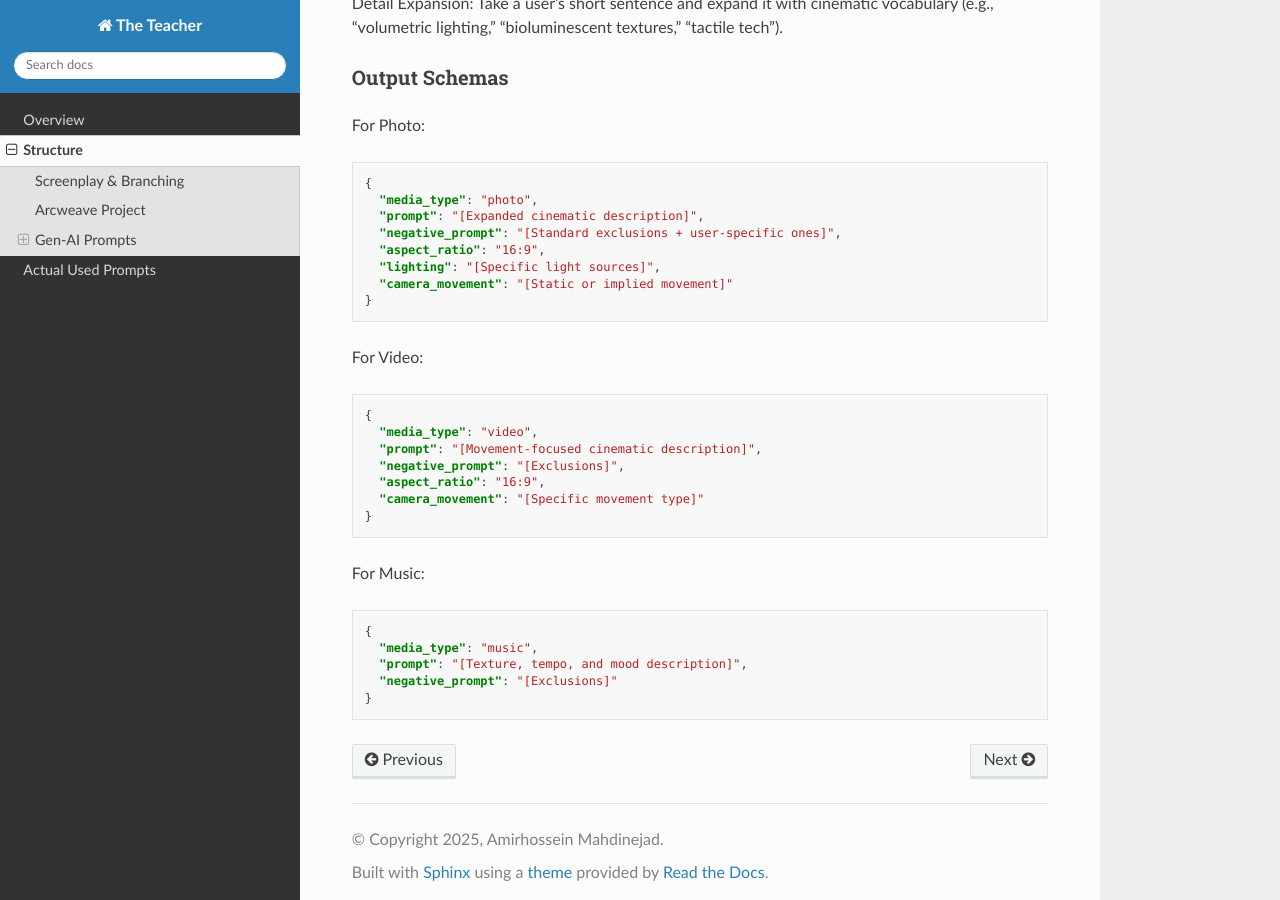
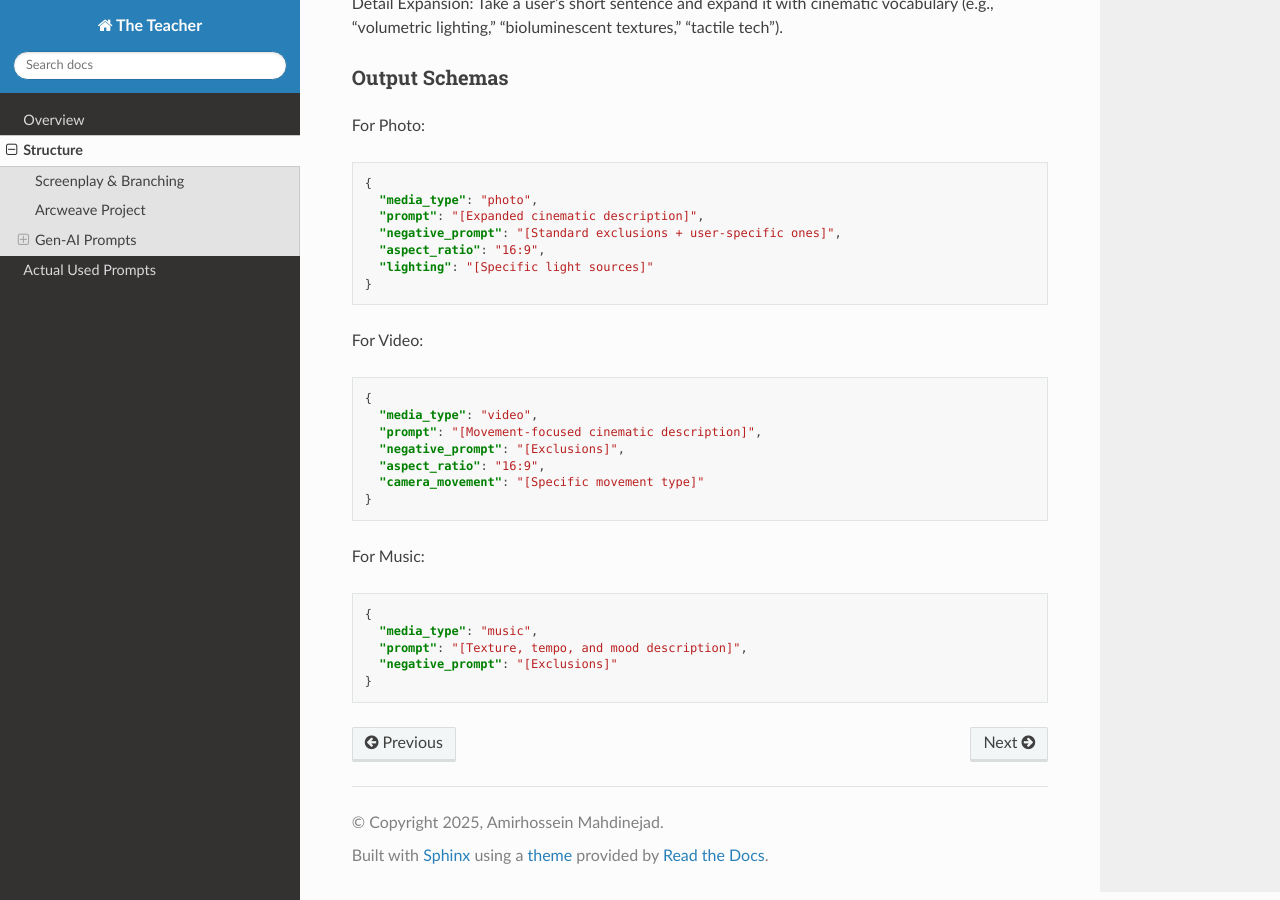
Before and after one commit to TheMn/the-teacher, a Sphinx documentation site: the page built from docs/source/structure.rst, in a window 1280 px wide and 900 px high, scrolled down 773 px. Built offline with Sphinx 7.4.7 and the Read the Docs theme 3.1.0, drawn with Linux system fonts in a browser that asks for light colours.

Commit message:
Refactor Gen-AI prompts documentation structure
- Rename `media.rst` to `prompts.rst` and update title to "Actual Used Prompts".
- Move specific prompts from `structure.rst` to `prompts.rst`.
- Update `structure.rst` to contain only the structural definitions and JSON schemas for Gen-AI prompts.
- Update `index.rst` to include `prompts` instead of `media`.
- Fix logical error in Photo schema by removing "camera_movement".

Co-authored-by: TheMn <6225117+TheMn@users.noreply.github.com>

```diff
--- a/docs/source/structure.rst
+++ b/docs/source/structure.rst
@@ -40,8 +40,7 @@ For Photo:
      "prompt": "[Expanded cinematic description]",
      "negative_prompt": "[Standard exclusions + user-specific ones]",
      "aspect_ratio": "16:9",
-     "lighting": "[Specific light sources]",
-     "camera_movement": "[Static or implied movement]"
+     "lighting": "[Specific light sources]"
    }
 
 For Video:
```
